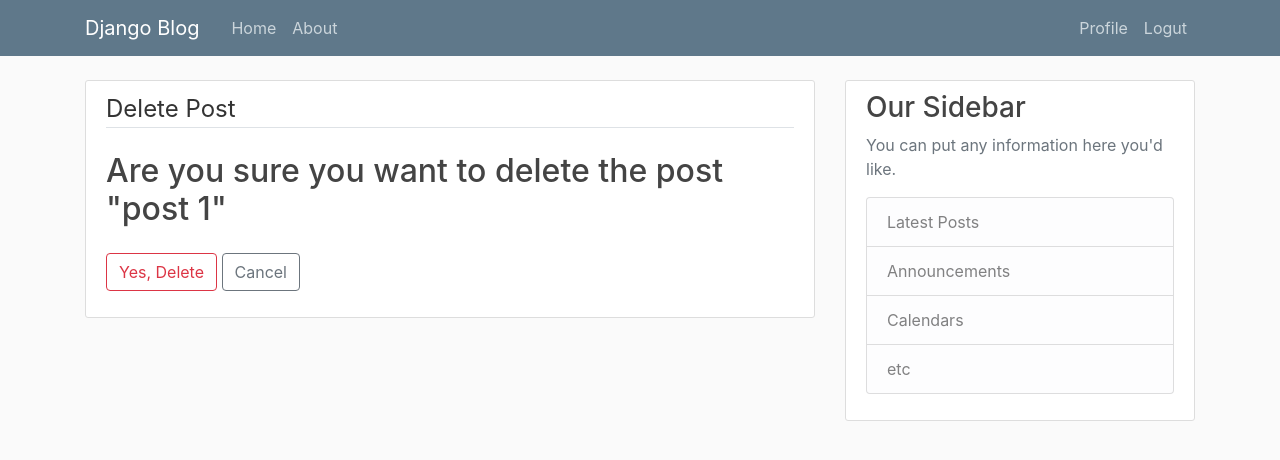
After one commit to NedimRamicevic/django_blog_project, a Django app: page /post/1/delete/ in a window 1280 px wide. The commit adds this page. Shown: the top 460 px of the page. Run offline with Django 4.2, Linux system fonts and the light colour scheme; a user stored in the database is signed in; data comes from the database, SQL or seed files in the repository; both versions use the stored data as it was after the commit; some libraries are stand-ins or nearby versions.

Commit message:
post update delete

```diff
--- /dev/null
+++ b/blog/templates/blog/post_confirm_delete.html
@@ -0,0 +1,19 @@
+{% extends "blog/base.html" %} {% block content %}
+<div class="content-section">
+  <form method="POST">
+    {% csrf_token %}
+    <fieldset class="form-group">
+      <legend class="border-bottom mb-4">Delete Post</legend>
+      <h2>Are you sure you want to delete the post "{{ object.title }}"</h2>
+    </fieldset>
+    <div class="form-group">
+      <button class="btn btn-outline-danger" type="submit">Yes, Delete</button>
+      <a
+        class="btn btn-outline-secondary"
+        href="{% url 'post-detail' object.id %}"
+        >Cancel</a
+      >
+    </div>
+  </form>
+</div>
+{% endblock content %}
--- a/blog/views.py
+++ b/blog/views.py
@@ -23,7 +23,7 @@ from .models import Post
 
 class PostListView(ListView):
     model = Post
-    template_name = 'home.html'
+    template_name = 'blog/home.html'
     context_object_name = 'posts'
     ordering = ['-date_posted']
     paginate_by = 5
```
Also changed, not shown: blog/templates/blog/post_detail.html (+10 -2 lines), db.sqlite3.
